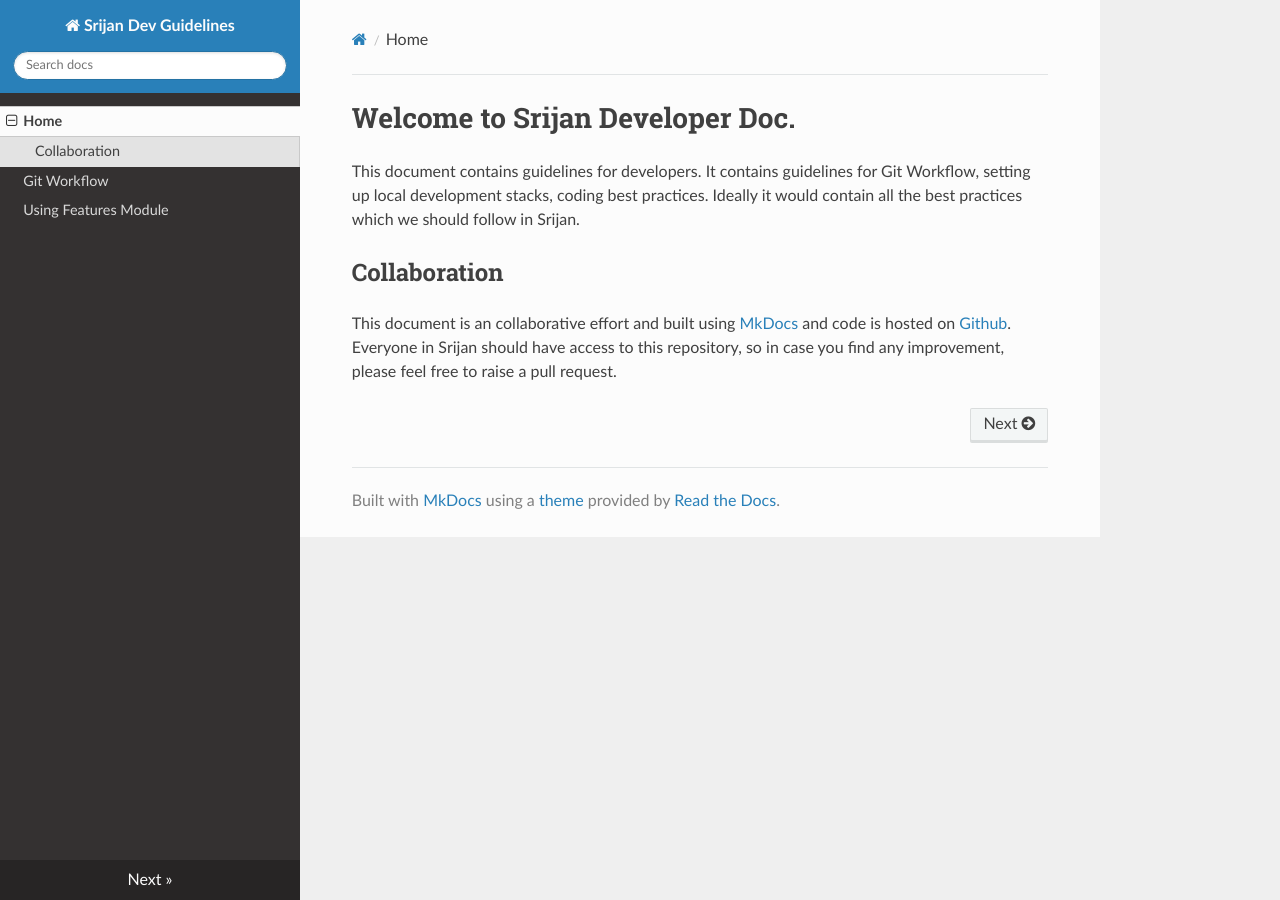
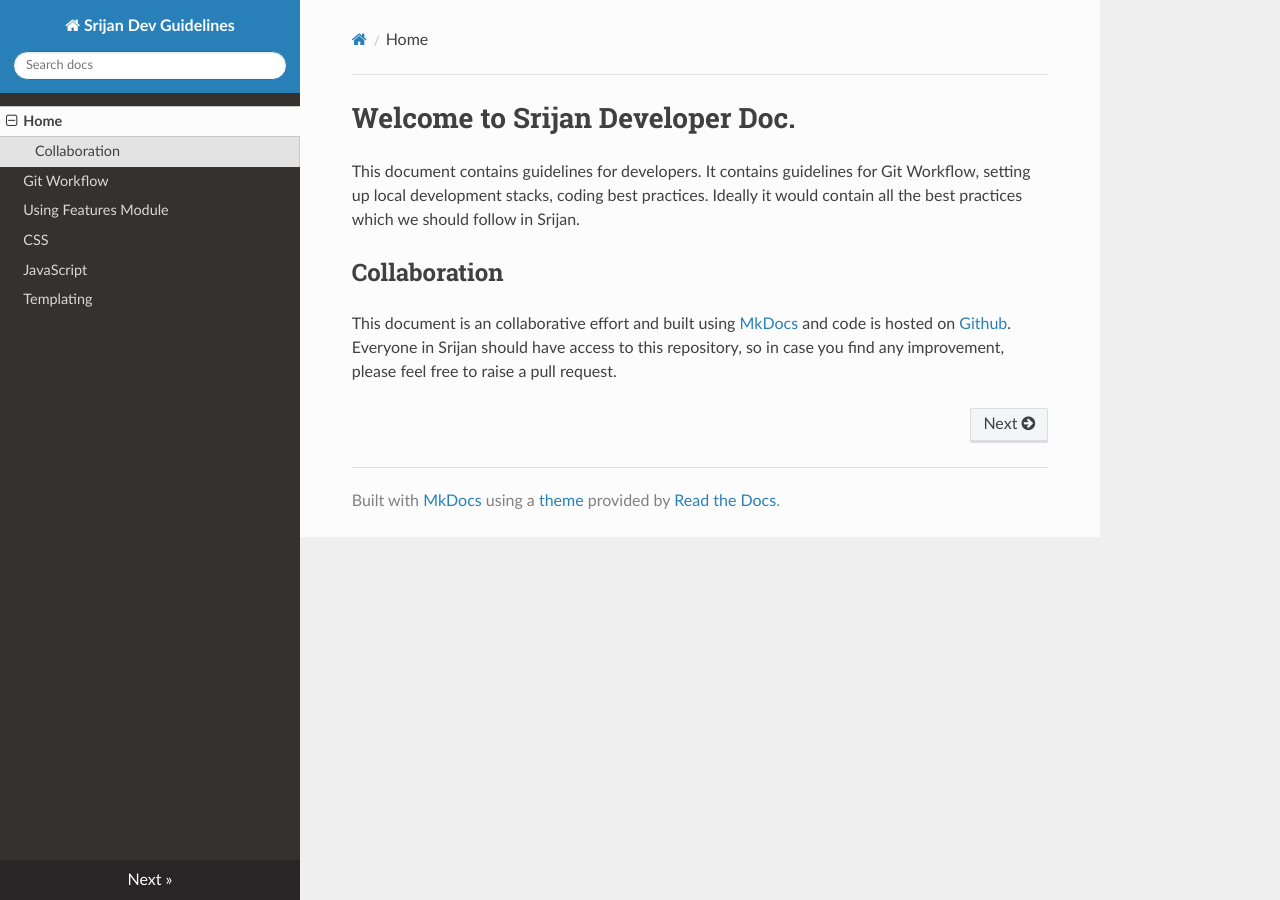
Before and after one commit to riteshgurung/srijan_dev_docs, an MkDocs documentation site: the page built from docs/index.md, in a window 1280 px wide. Built offline with MkDocs 1.6.1, drawn with Linux system fonts in a browser that asks for light colours; nearby versions of some CDN libraries; old or Windows-style settings are respelled for this version of MkDocs.

Commit message:
added pages

```diff
--- a/mkdocs.yml
+++ b/mkdocs.yml
@@ -3,4 +3,7 @@ pages:
 - Home: index.md
 - Git Workflow: git.md
 - Using Features Module: features_module.md
+- CSS: css.md
+- JavaScript: javascript.md
+- Templating: templating.md
 theme: readthedocs
```
